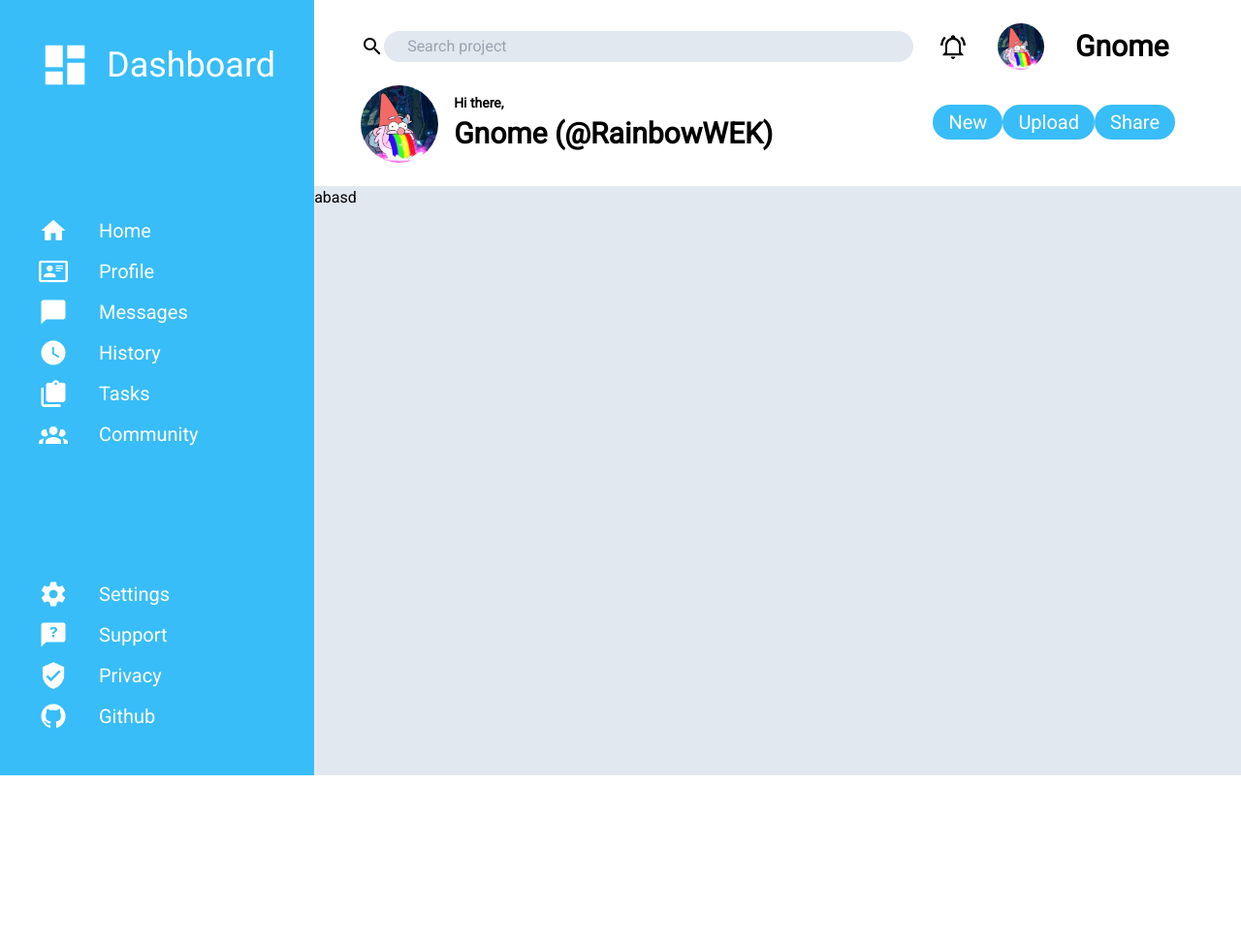
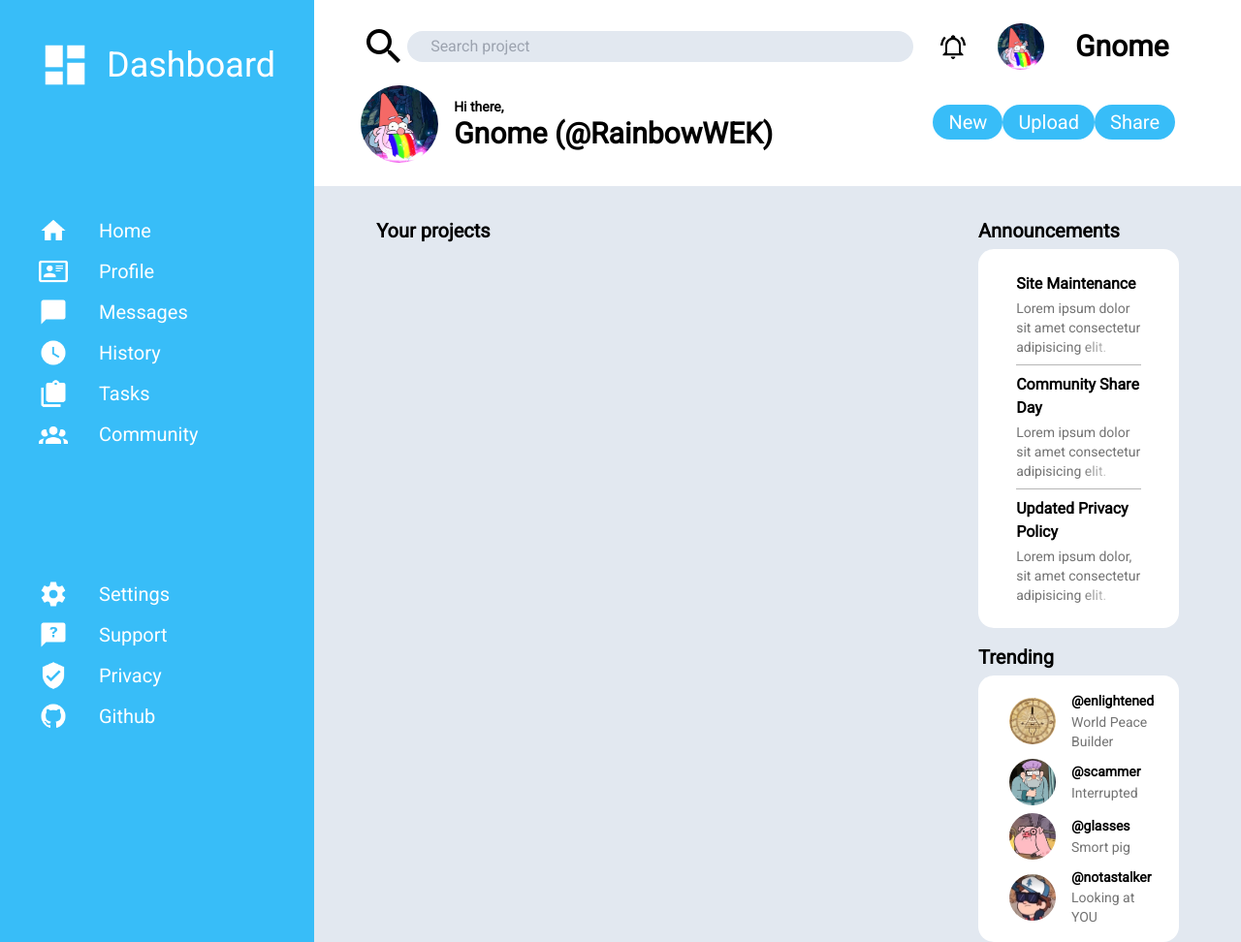
Before and after one commit to CozmaRares/odin-project-dashboard, a website: page index.html in a window 1280 px wide. Shown: the whole page at 97% size. Before the commit the page ends 800 px from the top, so only its background shows below. Drawn offline with Linux system fonts and the light colour scheme.

Commit message:
style announcements and trending

```diff
--- a/index.html
+++ b/index.html
@@ -11,50 +11,50 @@
     <nav class="bg-sky-400 text-white text-xl w-fit row-span-full">
       <div class="flex justify-between flex-col h-[100vh] w-fit p-10">
         <h1 class="text-4xl flex gap-4 items-center">
-          <img src="assets/view-dashboard.png" alt="dashboard image" />
+          <img src="assets/icons/view-dashboard.png" alt="dashboard image" />
           Dashboard
         </h1>
         <ul>
           <li>
             <a href="#">Home</a>
-            <img src="assets/home.png" alt="home image" />
+            <img src="assets/icons/home.png" alt="home image" />
           </li>
           <li>
             <a href="#">Profile</a>
             <img
-              src="assets/card-account-details-outline.png"
+              src="assets/icons/card-account-details-outline.png"
               alt="profile image"
             />
           </li>
           <li>
             <a href="#">Messages</a>
-            <img src="assets/message.png" alt="messages image" />
+            <img src="assets/icons/message.png" alt="messages image" />
           </li>
           <li>
             <a href="#">History</a>
-            <img src="assets/clock.png" alt="history image"">
+            <img src="assets/icons/clock.png" alt="history image"">
           </li>
           <li>
             <a href="#">Tasks</a>
-            <img src="assets/clipboard-multiple.png" alt="tasks image" />
+            <img src="assets/icons/clipboard-multiple.png" alt="tasks image" />
           </li>
           <li>
             <a href="#">Community</a>
-            <img src="assets/account-group.png" alt="community image" />
+            <img src="assets/icons/account-group.png" alt="community image" />
           </li>
         </ul>
         <ul class="">
           <li>
             <a href="#">Settings</a>
-            <img src="assets/cog.png" alt="settings image" />
+            <img src="assets/icons/cog.png" alt="settings image" />
           </li>
           <li>
             <a href="#">Support</a>
-            <img src="assets/message-question.png" alt="support image" />
+            <img src="assets/icons/message-question.png" alt="support image" />
           </li>
           <li>
             <a href="#">Privacy</a>
-            <img src="assets/shield-check.png" alt="privacy image" />
+            <img src="assets/icons/shield-check.png" alt="privacy image" />
           </li>
           <li>
             <a
@@ -63,7 +63,7 @@
               rel="noopener noreferrer"
               >Github</a
             >
-            <img src="assets/github.png" alt="github image" />
+            <img src="assets/icons/github.png" alt="github image" />
           </li>
         </ul>
       </div>
@@ -71,7 +71,7 @@
     <header class="bg-white grid grid-cols-[2fr,1fr] auto-rows-auto px-12 py-6">
       <div class="flex items-center">
         <label for="search" class="cursor-pointer">
-          <img src="assets/magnify.png" alt="search icon" />
+          <img src="assets/icons/magnify.png" alt="search icon" />
         </label>
         <input
           type="text"
@@ -85,27 +85,27 @@
       <div class="flex justify-center items-center gap-8">
         <img
           class="bell h-7"
-          src="assets/bell-ring-outline.png"
+          src="assets/icons/bell-ring-outline.png"
           alt="bell icon"
         />
         <img
-          src="assets/gnome.jpg"
+          src="assets/pfp/gnome.jpg"
           alt="profile picture"
-          class="h-12 rounded-[50rem]"
+          class="h-12 rounded-[50%]"
         />
         <p class="inline text-3xl font-bold">Gnome</p>
       </div>
 
-      <div
-        class="mt-4 grid grid-cols-[auto,1fr] grid-rows-[auto,1fr] gap-x-4 gap-y-1"
-      >
+      <div class="mt-4 flex flex-row gap-4 items-center">
         <img
-          src="assets/gnome.jpg"
+          src="assets/pfp/gnome.jpg"
           alt="profile picture"
-          class="h-20 rounded-[50rem] row-span-full"
+          class="h-20 rounded-[50%]"
         />
-        <p class="text-sm font-semibold mt-2">Hi there,</p>
-        <p class="text-3xl font-extrabold">Gnome (@RainbowWEK)</p>
+        <div class="h-fit">
+          <p class="text-sm font-semibold">Hi there,</p>
+          <p class="text-3xl font-extrabold">Gnome (@RainbowWEK)</p>
+        </div>
       </div>
       <div class="flex justify-between items-center p-5 pt-8">
         <button class="tw-header-btn">New</button>
@@ -113,6 +113,78 @@
         <button class="tw-header-btn">Share</button>
       </div>
     </header>
-    <main class="bg-slate-200">abasd</main>
+    <main
+      class="bg-slate-200 grid grid-cols-[3fr,1fr] grid-rows-[auto,1fr] px-16 pt-8 gap-y-4 text-"
+    >
+      <div class="row-span-full">
+        <p>Your projects</p>
+      </div>
+      <div class="announcements">
+        <p>Announcements</p>
+        <ul class="bg-white px-8 py-4 rounded-2xl">
+          <li>
+            <h3>Site Maintenance</h3>
+            <p>
+              Lorem ipsum dolor sit amet consectetur adipisicing elit. Facilis
+              cupiditate, eveniet suscipit aspernatur odit fugiat dolore labore
+              voluptatibus delectus veritatis ea sunt quidem voluptatem unde hic
+              excepturi? Explicabo, quisquam id.
+            </p>
+          </li>
+          <li>
+            <h3>Community Share Day</h3>
+            <p>
+              Lorem ipsum dolor sit amet consectetur adipisicing elit. Dolor
+              sint officiis quos obcaecati molestiae, esse sed similique ipsam
+              hic laboriosam explicabo neque natus, enim nihil temporibus unde
+              sunt optio debitis?
+            </p>
+          </li>
+          <li>
+            <h3>Updated Privacy Policy</h3>
+            <p>
+              Lorem ipsum dolor, sit amet consectetur adipisicing elit.
+              Repudiandae, aut. Quo maxime ad ratione voluptates reiciendis.
+              Nihil obcaecati non, quos possimus, distinctio repellat nesciunt
+              est at sed, fuga culpa quae.
+            </p>
+          </li>
+        </ul>
+      </div>
+      <div class="trending">
+        <p>Trending</p>
+        <ul class="bg-white px-8 py-4 rounded-2xl">
+          <li>
+            <img src="assets/pfp/bill.jpg" alt="profile picture 1" />
+            <div>
+              <p>@enlightened</p>
+              <p>World Peace Builder</p>
+            </div>
+          </li>
+
+          <li>
+            <img src="assets/pfp/stan.jpg" alt="profile picture 2" />
+            <div>
+              <p>@scammer</p>
+              <p>Interrupted</p>
+            </div>
+          </li>
+          <li>
+            <img src="assets/pfp/pig.jpg" alt="profile picture 3" />
+            <div>
+              <p>@glasses</p>
+              <p>Smort pig</p>
+            </div>
+          </li>
+          <li>
+            <img src="assets/pfp/dipper.jpg" alt="profile picture 4" />
+            <div>
+              <p>@notastalker</p>
+              <p>Looking at YOU</p>
+            </div>
+          </li>
+        </ul>
+      </div>
+    </main>
   </body>
 </html>
--- a/src/styles.css
+++ b/src/styles.css
@@ -7,14 +7,14 @@ body {
   display: grid;
   grid-template-columns: auto 1fr;
   grid-template-rows: auto 1fr;
+  overflow-x: hidden;
 }
 
-img {
-  display: inline;
+nav img {
   height: 1.5em;
 }
 
-nav ul li {
+nav li {
   display: flex;
   gap: 1.5rem;
   align-items: center;
@@ -23,23 +23,23 @@ nav ul li {
   flex-direction: row-reverse;
 }
 
-nav ul li img {
+nav li img {
   transition: transform 300ms ease;
 }
 
-nav ul li a {
+nav a {
   padding: 0 0.5rem;
 }
 
-nav ul li a:hover {
+nav a:hover {
   --border-width: 2px;
 
   border-bottom: var(--border-width) solid white;
   margin-bottom: calc(-1 * var(--border-width));
 }
 
-nav ul li a:hover + img {
-  transform: rotate(360deg);
+nav a:hover + img {
+  transform: rotate(360deg) scale(1.3);
 }
 
 .bell:hover {
@@ -65,3 +65,89 @@ nav ul li a:hover + img {
     transform: rotate(0deg);
   }
 }
+
+main > div > p {
+  font-weight: 800;
+  font-size: 1.25rem;
+  line-height: 1.75rem;
+  padding-bottom: 0.3rem;
+}
+
+.announcements li {
+  width: 90%;
+  padding: 0.5rem 0;
+  margin: 0 auto;
+}
+
+.announcements li:not(:last-child) {
+  border-bottom: 1px solid #73737384;
+}
+
+.announcements h3 {
+  font-weight: 700;
+  padding-bottom: 0.2rem;
+}
+
+.announcements li p {
+  font-size: 0.875rem;
+  line-height: 1.25rem;
+  max-height: calc(3 * 1.25rem);
+  overflow: hidden;
+  position: relative;
+  color: #737373;
+  transition-property: height, color;
+  transition: 200ms ease-in;
+}
+
+.announcements li p:after {
+  content: "";
+  background-image: linear-gradient(to right, transparent, white 70%);
+  position: absolute;
+  bottom: 0;
+  right: 0;
+  width: 50%;
+  height: calc(1.5rem);
+  transition: opacity 200ms ease-in;
+}
+
+.announcements li p:hover {
+  max-height: 300px;
+  color: black;
+}
+
+.announcements li p:hover:after {
+  opacity: 0;
+}
+
+.trending li {
+  display: flex;
+  flex-direction: row;
+  align-items: center;
+  gap: 1rem;
+}
+
+.trending li:not(:first-child) {
+  padding-top: 0.5rem;
+}
+
+.trending img {
+  width: 3rem;
+  grid-row: 1 / -1;
+  border-radius: 9999px;
+}
+
+.trending div {
+  height: fit-content;
+}
+
+.trending div p {
+  font-size: 0.875rem;
+  line-height: 1.25rem;
+  font-weight: bold;
+}
+
+.trending div p:nth-of-type(2) {
+  margin-top: 0.1rem;
+  color: #737373;
+  font-weight: normal;
+}
```
Also changed, not shown: assets/icons/account-group.png (renamed from assets/account-group.png), assets/icons/bell-ring-outline.png (renamed from assets/bell-ring-outline.png), assets/icons/card-account-details-outline.png (renamed from assets/card-account-details-outline.png), assets/icons/clipboard-multiple.png (renamed from assets/clipboard-multiple.png), assets/icons/clock.png (renamed from assets/clock.png), assets/icons/cog.png (renamed from assets/cog.png), assets/icons/github.png (renamed from assets/github.png), assets/icons/home.png (renamed from assets/home.png), assets/icons/magnify.png (renamed from assets/magnify.png), assets/icons/message-question.png (renamed from assets/message-question.png), assets/icons/message.png (renamed from assets/message.png), assets/icons/shield-check.png (renamed from assets/shield-check.png), assets/icons/view-dashboard.png (renamed from assets/view-dashboard.png), assets/pfp/bill.jpg (added), 5 more files.
